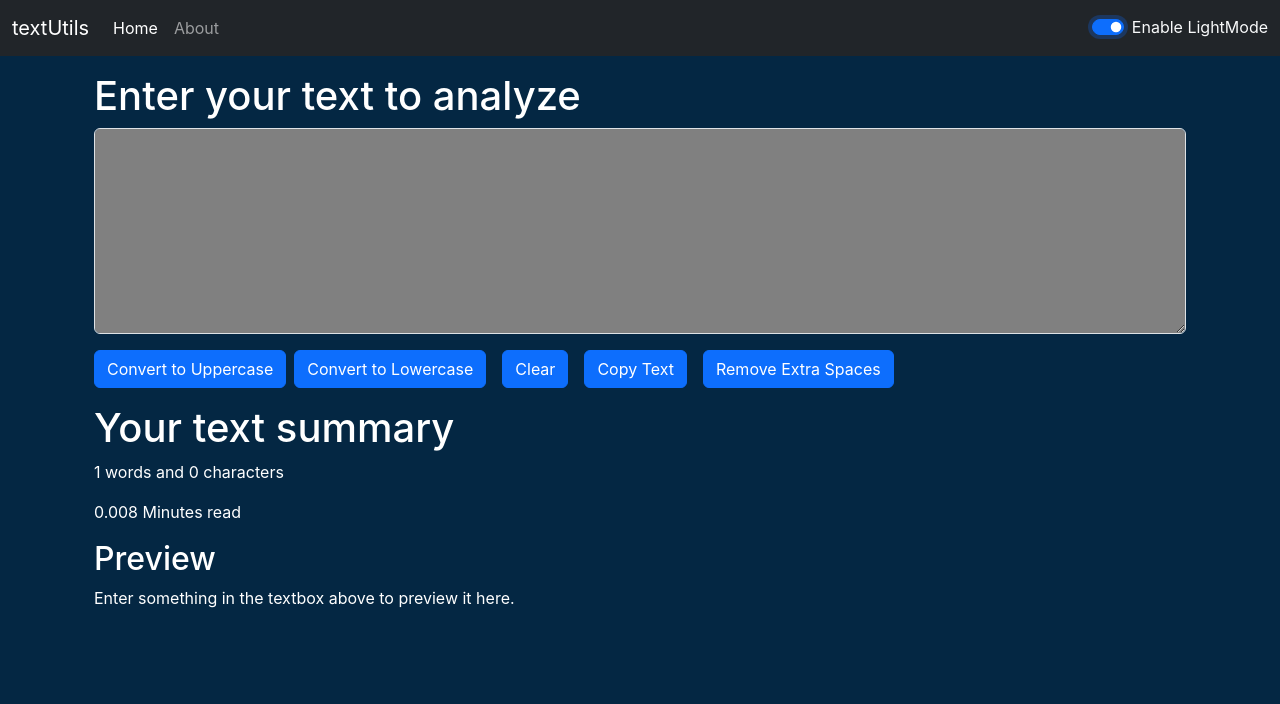
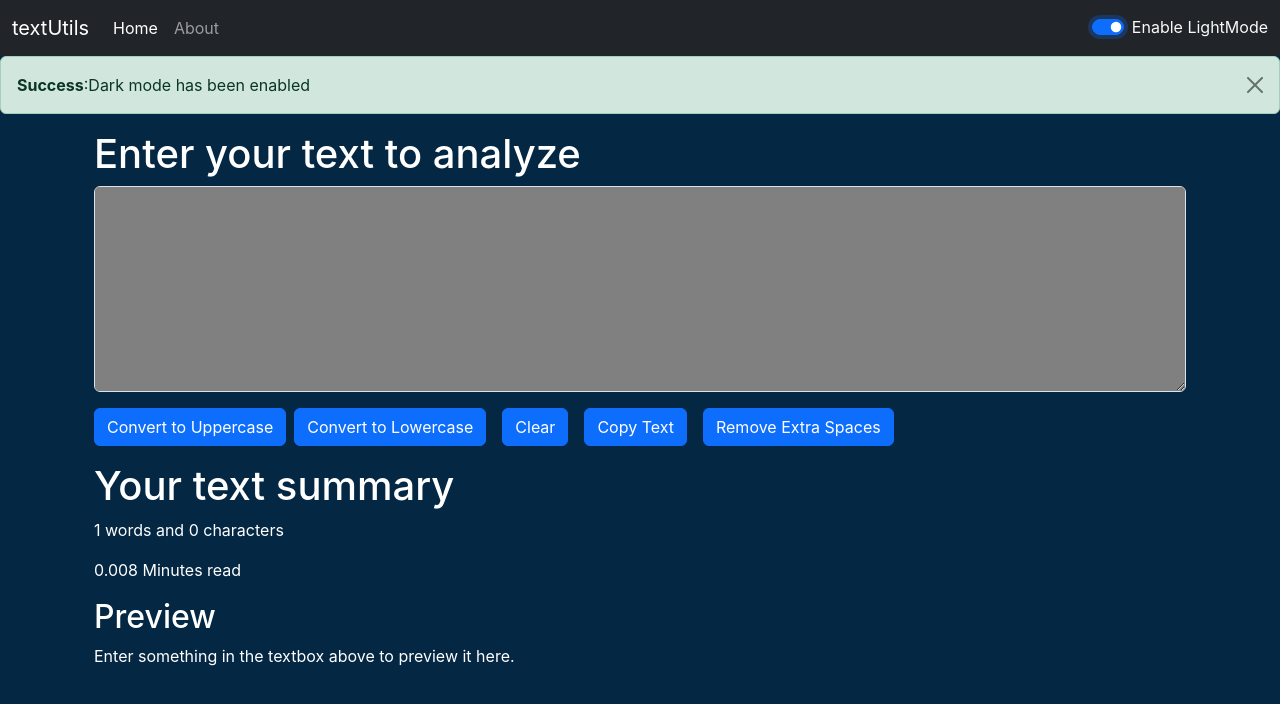
Before and after one commit to AnishBade/TextUtilities-App-React, a React (Create React App) app: page / in a window 1280 px wide. Both pictures are taken after a click on the checkbox "Enable DarkMode". Shown: the top 704 px of the page. Built offline with nearby package versions, Linux system fonts and the light colour scheme.

Commit message:
Darkmode - lightmode alert added

```diff
--- a/src/App.js
+++ b/src/App.js
@@ -1,4 +1,5 @@
 import './App.css';
+import Alert from './components/Alert';
 // import About from './components/About';
 import Navbar from './components/Navbar';
 import TextForm from './components/TextForm';
@@ -7,13 +8,23 @@
 
 function App() {
   const [mode, setMode] = useState('light'); // Whether dark mode is enabled or not
+  const [alert,setAlert] = useState(null);
+
+  const showAlert = (message,type) =>{
+    setAlert({
+      msg:message,
+      type:type
+    })
+  }
   const toggleMode=()=>{
     if(mode === 'light'){
       setMode('dark');
       document.body.style.backgroundColor='#042743';
+      showAlert("Dark mode has been enabled","success");
     }else if(mode === 'dark'){
       setMode('light');
       document.body.style.backgroundColor='white';
+      showAlert("Light mode has been enabled","success");
     }
 
 
@@ -21,6 +32,7 @@
   return (
     <>
       <Navbar title="textUtils" mode={mode} toggleMode={toggleMode}/>
+      <Alert alert={alert}/>
       <div className="container my-3">
         <TextForm heading="Enter your text to analyze" mode={mode}/>
         {/* <About/> */}
--- /dev/null
+++ b/src/components/Alert.js
@@ -0,0 +1,14 @@
+import React from 'react'
+
+export default function Alert(props) {
+    const capitalize = (word)=>{
+        const lower = word.toLowerCase();
+        return lower.charAt(0).toUpperCase() + lower.slice(1);
+    }
+  return (
+    props.alert && <div className={`alert alert-${props.alert.type} alert-dismissible fade show`} role="alert">
+        <strong>{capitalize(props.alert.type)}</strong>:{props.alert.msg}
+        <button type="button" className="btn-close" data-bs-dismiss="alert" aria-label="Close"></button>
+     </div>
+  )
+}
```
